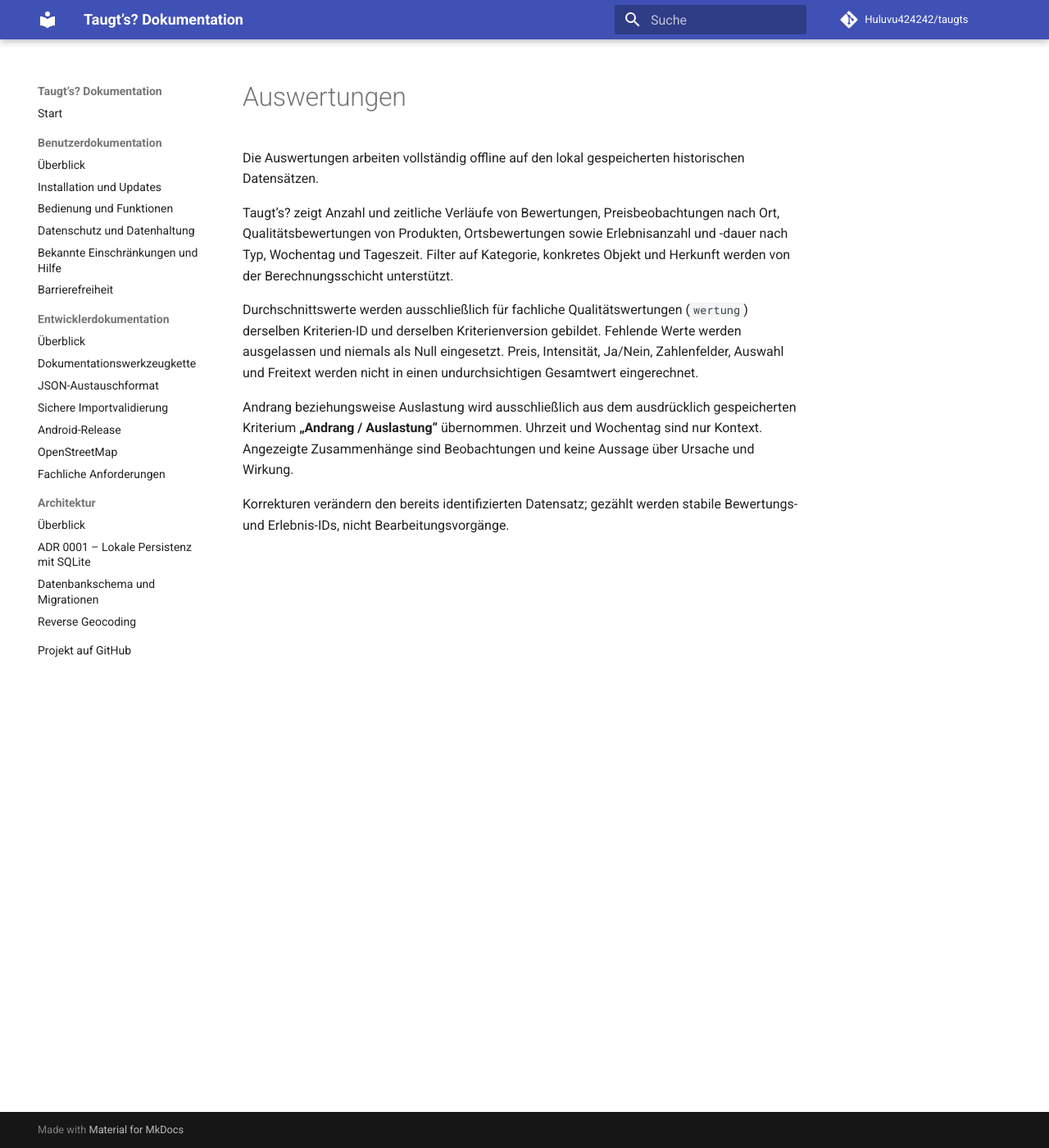
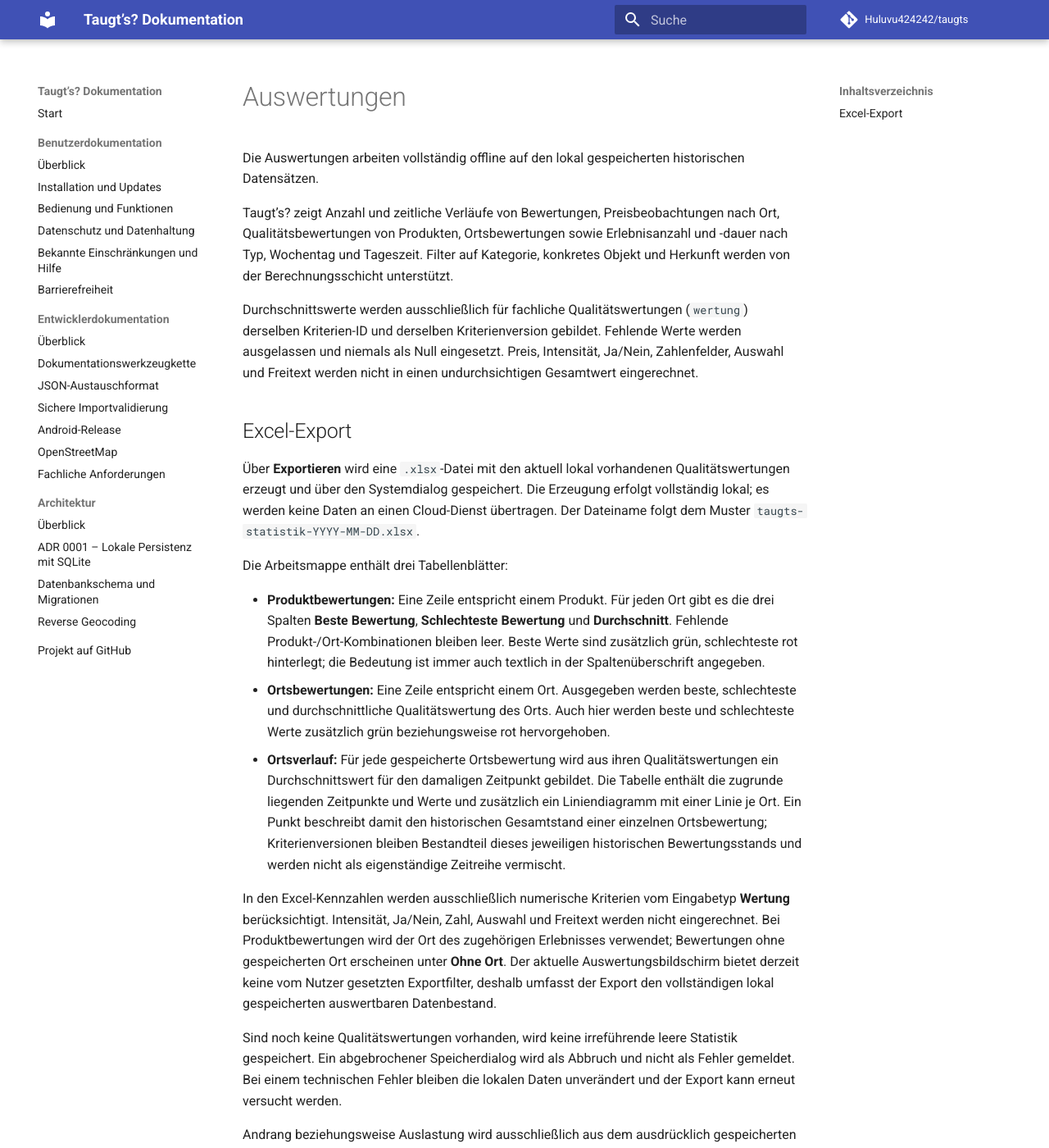
Before and after one commit to Huluvu424242/taugts, an MkDocs documentation site: the page built from docs/benutzer/auswertungen.md, in a window 1280 px wide and 1400 px high. Shown: the whole window at 82% size. Built offline with MkDocs 1.6.1 and Material for MkDocs 9.7.7, drawn with Linux system fonts in a browser that asks for light colours; comment, search, counter and statistics services are not loaded.

Commit message:
Story #213: Excel-Export dokumentieren

```diff
--- a/docs/benutzer/auswertungen.md
+++ b/docs/benutzer/auswertungen.md
@@ -6,6 +6,20 @@ Taugt’s? zeigt Anzahl und zeitliche Verläufe von Bewertungen, Preisbeobachtun
 
 Durchschnittswerte werden ausschließlich für fachliche Qualitätswertungen (`wertung`) derselben Kriterien-ID und derselben Kriterienversion gebildet. Fehlende Werte werden ausgelassen und niemals als Null eingesetzt. Preis, Intensität, Ja/Nein, Zahlenfelder, Auswahl und Freitext werden nicht in einen undurchsichtigen Gesamtwert eingerechnet.
 
+## Excel-Export
+
+Über **Exportieren** wird eine `.xlsx`-Datei mit den aktuell lokal vorhandenen Qualitätswertungen erzeugt und über den Systemdialog gespeichert. Die Erzeugung erfolgt vollständig lokal; es werden keine Daten an einen Cloud-Dienst übertragen. Der Dateiname folgt dem Muster `taugts-statistik-YYYY-MM-DD.xlsx`.
+
+Die Arbeitsmappe enthält drei Tabellenblätter:
+
+- **Produktbewertungen:** Eine Zeile entspricht einem Produkt. Für jeden Ort gibt es die drei Spalten **Beste Bewertung**, **Schlechteste Bewertung** und **Durchschnitt**. Fehlende Produkt-/Ort-Kombinationen bleiben leer. Beste Werte sind zusätzlich grün, schlechteste rot hinterlegt; die Bedeutung ist immer auch textlich in der Spaltenüberschrift angegeben.
+- **Ortsbewertungen:** Eine Zeile entspricht einem Ort. Ausgegeben werden beste, schlechteste und durchschnittliche Qualitätswertung des Orts. Auch hier werden beste und schlechteste Werte zusätzlich grün beziehungsweise rot hervorgehoben.
+- **Ortsverlauf:** Für jede gespeicherte Ortsbewertung wird aus ihren Qualitätswertungen ein Durchschnittswert für den damaligen Zeitpunkt gebildet. Die Tabelle enthält die zugrunde liegenden Zeitpunkte und Werte und zusätzlich ein Liniendiagramm mit einer Linie je Ort. Ein Punkt beschreibt damit den historischen Gesamtstand einer einzelnen Ortsbewertung; Kriterienversionen bleiben Bestandteil dieses jeweiligen historischen Bewertungsstands und werden nicht als eigenständige Zeitreihe vermischt.
+
+In den Excel-Kennzahlen werden ausschließlich numerische Kriterien vom Eingabetyp **Wertung** berücksichtigt. Intensität, Ja/Nein, Zahl, Auswahl und Freitext werden nicht eingerechnet. Bei Produktbewertungen wird der Ort des zugehörigen Erlebnisses verwendet; Bewertungen ohne gespeicherten Ort erscheinen unter **Ohne Ort**. Der aktuelle Auswertungsbildschirm bietet derzeit keine vom Nutzer gesetzten Exportfilter, deshalb umfasst der Export den vollständigen lokal gespeicherten auswertbaren Datenbestand.
+
+Sind noch keine Qualitätswertungen vorhanden, wird keine irreführende leere Statistik gespeichert. Ein abgebrochener Speicherdialog wird als Abbruch und nicht als Fehler gemeldet. Bei einem technischen Fehler bleiben die lokalen Daten unverändert und der Export kann erneut versucht werden.
+
 Andrang beziehungsweise Auslastung wird ausschließlich aus dem ausdrücklich gespeicherten Kriterium **„Andrang / Auslastung“** übernommen. Uhrzeit und Wochentag sind nur Kontext. Angezeigte Zusammenhänge sind Beobachtungen und keine Aussage über Ursache und Wirkung.
 
 Korrekturen verändern den bereits identifizierten Datensatz; gezählt werden stabile Bewertungs- und Erlebnis-IDs, nicht Bearbeitungsvorgänge.
```
